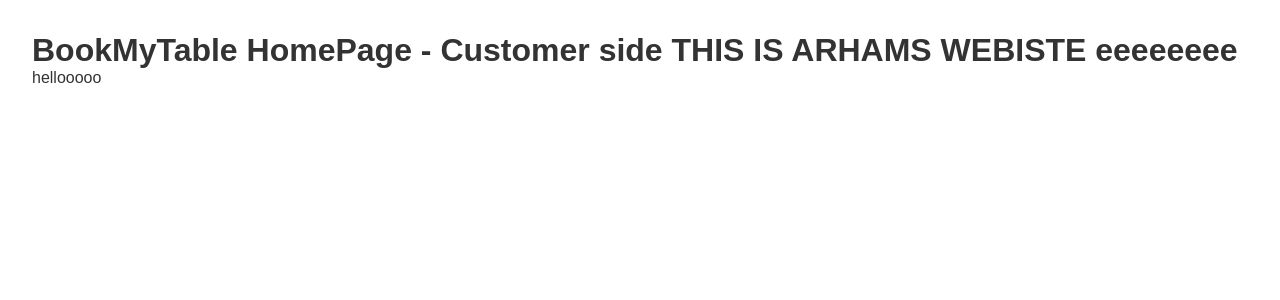
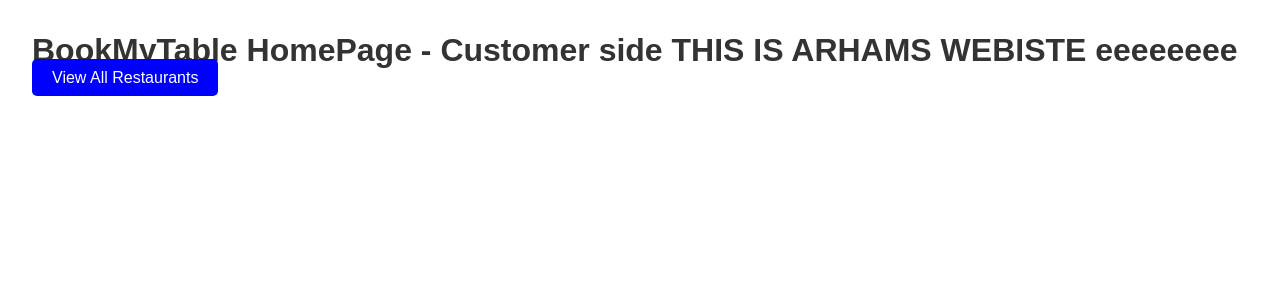
Before and after one commit to aimbot20/bookmytable_real, a Django app: page / in a window 1280 px wide. Shown: the part 87-387 px from the top of the page. Run offline with Django 5.2, Linux system fonts and the light colour scheme.

Commit message:
added tables to restaurantsand buttonn

```diff
--- a/BookMyTable/templates/website/index.html
+++ b/BookMyTable/templates/website/index.html
@@ -8,5 +8,9 @@ Homepage
 <h1>
     BookMyTable HomePage - Customer side THIS IS ARHAMS WEBISTE eeeeeeee
 </h1>
-<p>hellooooo</p>
+
+<a href="{% url 'all_restaurant' %}" class="btn btn-primary" style="padding: 10px 20px; text-decoration: none; color: white; background-color: blue; border-radius: 5px;">
+    View All Restaurants
+</a>
+
 {% endblock %}
```
